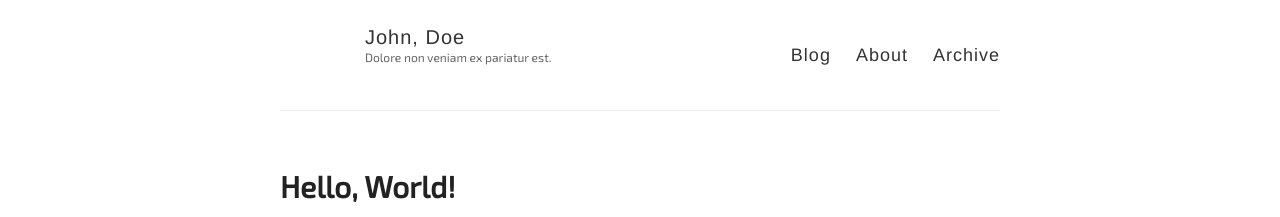
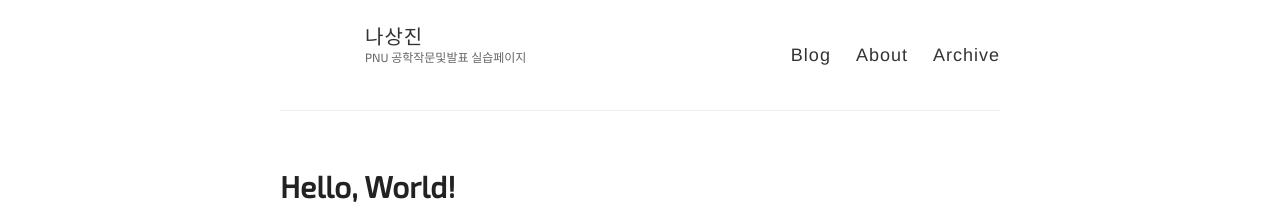
Before and after one commit to Ns-Jin/Ns-Jin.github.io, a Jekyll site: the page built from index.html, in a window 1280 px wide. Shown: the top 217 px of the page. Built offline with Jekyll 4.4.1, drawn with Linux system fonts in a browser that asks for light colours; some web fonts are replaced; the list of posts is cut into pages by our own code.

Commit message:
feat: 파일 수정 및 추가

```diff
--- a/_config.yml
+++ b/_config.yml
@@ -3,10 +3,10 @@
 #
 
 # Name of your site (displayed in the header)
-name: John, Doe
+name: 나상진
 
 # Short bio or description (displayed in the header)
-description: Dolore non veniam ex pariatur est.
+description: PNU 공학작문및발표 실습페이지
 
 # URL of your avatar or profile pic (you could use your GitHub profile pic)
 avatar:
```
